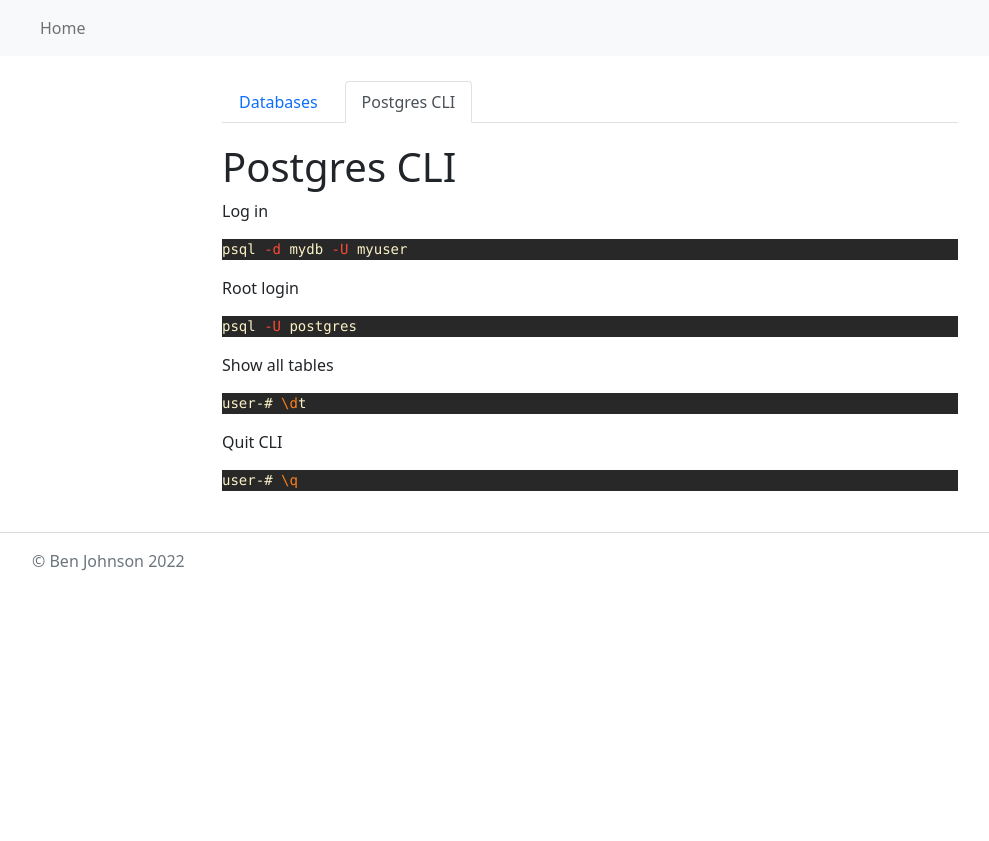
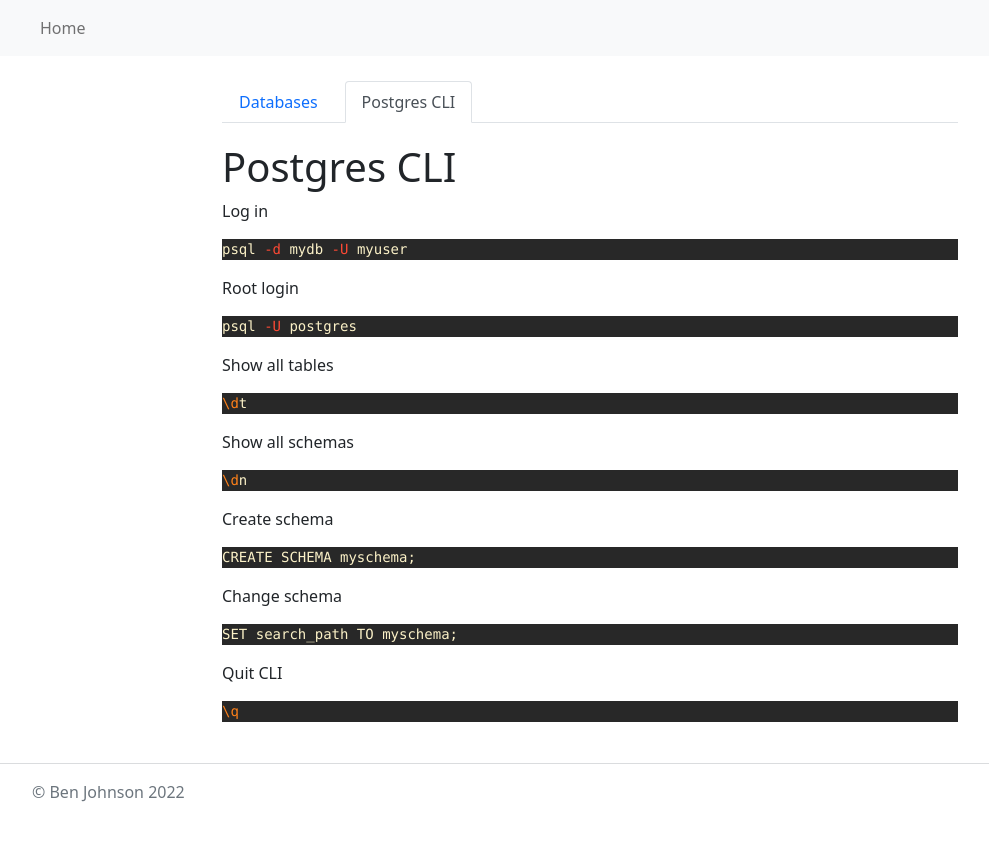
Before and after one commit to bdjohnson529/codechalet.com, a Jekyll site: the page built from _docs/databases/postgres/postgres-cli.md, in a window 1280 px wide. Shown: the top 841 px of the page, without its empty margins (50-1039 px from the left). Built offline with Jekyll 4.4.1, drawn with Linux system fonts in a browser that asks for light colours; nearby versions of some CDN libraries.

Commit message:
feat : new content

````diff
--- a/_docs/databases/postgres/postgres-cli.md
+++ b/_docs/databases/postgres/postgres-cli.md
@@ -18,9 +18,25 @@
 
 Show all tables
 ```bash
-user-# \dt
+\dt
 ```
+
+Show all schemas
+```bash
+\dn
+```
+
+Create schema
+```bash
+CREATE SCHEMA myschema;
+```
+
+Change schema
+```bash
+SET search_path TO myschema;
+```
+
 Quit CLI
 ```bash
-user-# \q
+\q
 ```
````
Also changed, not shown: _docs/databases/postgres/ec2-setup.md (added, +36 -0 lines), _docs/search/index.md (added, +12 -0 lines), 1 other file.
